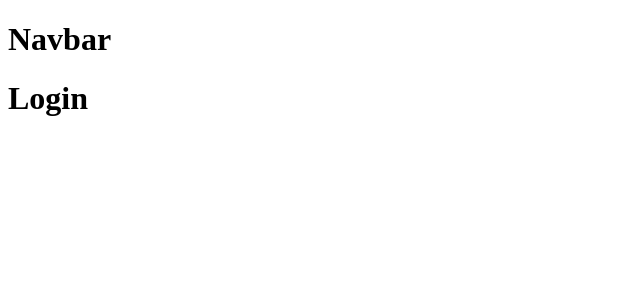
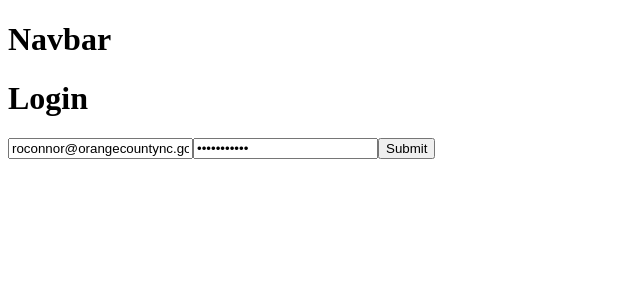
Before and after one commit to ryanoconnor285/skill-amplifier, a React (Create React App) app in the folder client/: page /login in a window 1280 px wide. Shown: the top 300 px of the page, without its empty margins (0-640 px from the left). Built offline with nearby package versions, Linux system fonts and the light colour scheme; the HTML template or start-up script is replaced by a standard one.

Commit message:
added form and action

```diff
--- a/client/src/pages/login/login.page.jsx
+++ b/client/src/pages/login/login.page.jsx
@@ -1,9 +1,61 @@
-import React from 'react';
+import React, { useState } from 'react';
+import axios from 'axios';
 
 function Login() {
+  const [formData, setFormData] = useState({
+    email: "roconnor@orangecountync.gov",
+    password: "high-Falcon"
+  });
+
+  const { email, password } = formData;
+
+  const handleChange = e => setFormData({ ...formData, [e.target.name]: e.target.value })
+
+  const handleSubmit = async (e) => {
+    e.preventDefault();
+
+    try {
+      const config = {
+        headers: {
+          'Content-Type': 'application/json'
+        }
+      }
+
+      const body = JSON.stringify(formData);
+
+      const res = await axios.post('api/auth', body, config);
+      console.log(res);
+    } catch (err) {
+      console.error(err.response.data)
+    }
+  }
+
   return (
     <div>
       <h1>Login</h1>
+      <form onSubmit={e => handleSubmit()}>
+
+        <input
+          type="email"
+          placeholder="Email"
+          name="email"
+          value={email}
+          onChange={e => {handleChange(e)}}
+          required
+        />
+
+        <input
+          type="password"
+          placeholder="Passoword"
+          name="password"
+          value={password}
+          onChange={e => {handleChange(e)}}
+          required
+        />
+
+        <button onClick={e => handleSubmit(e)}>Submit</button>
+
+      </form>
     </div>
   )
 }
```
